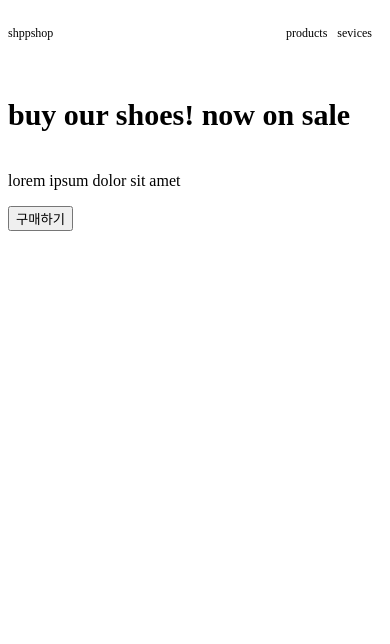
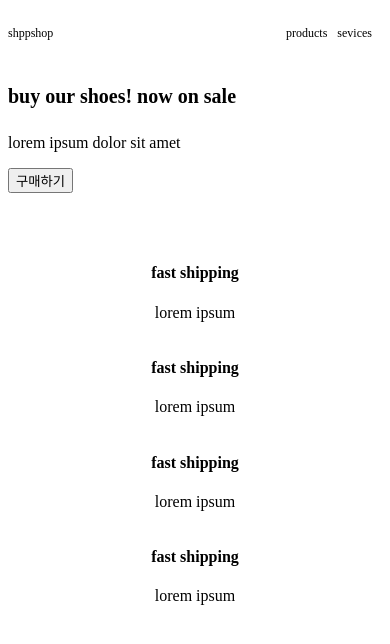
Before and after one commit to soonchul12/test, a plain HTML site: page index.html in a window 390 px wide. Drawn offline with Linux system fonts and the light colour scheme.

Commit message:
Add files via upload

```diff
--- a/index.html
+++ b/index.html
@@ -22,5 +22,25 @@
         <p class="main-content">lorem ipsum dolor sit amet</p>
         <button class="main-button">구매하기</button>
     </div>
+
+    <div class="product-container">
+        <div>
+            <h4>fast shipping</h4>
+            <p>lorem ipsum</p>
+        </div>
+        <div>
+            <h4>fast shipping</h4>
+            <p>lorem ipsum</p>
+        </div>
+        <div>
+            <h4>fast shipping</h4>
+            <p>lorem ipsum</p>
+        </div>
+        <div>
+            <h4>fast shipping</h4>
+            <p>lorem ipsum</p>
+        </div>
+    </div>
+    <div style="clear:both"></div>
 </body>
 </html>
--- a/main.css
+++ b/main.css
@@ -8,6 +8,20 @@
     margin-right: 10px;
 }
 
+.product-container {
+    width: 80%;
+    max-width: 1000px;
+    margin: auto;
+    margin-top: 50px;
+    margin-bottom: 50px;
+}
+.product-container div {
+    float: left;
+    width: 25%;
+    text-align: center;
+}
+
+
 @media screen and (max-width: 1200px) {
     .main-title {
         font-size: 30px;
@@ -15,4 +29,19 @@
     .nav-item {
         font-size: 12px;
     }
+    .product-container div {
+        width: 50%;
+    }
+    .product-container {
+        max-width: 600px;
+    }
 }
+
+@media screen and (max-width: 768px) {
+    .main-title {
+        font-size: 20px;
+    }
+    .product-container div {
+        width: 100%;
+    }
+}
```
